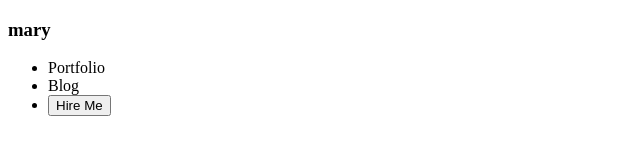
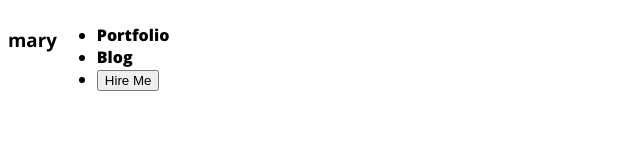
Before and after one commit to AsadullaKhatami/Developer-Portfolio, a plain HTML site: page index.html in a window 1280 px wide. Shown: the whole page, without its empty margins (0-640 px from the left). Drawn offline with nearby package versions, Linux system fonts and the light colour scheme.

Commit message:
added font open sans

```diff
--- a/index.html
+++ b/index.html
@@ -4,6 +4,10 @@
     <meta charset="UTF-8">
     <meta name="viewport" content="width=device-width, initial-scale=1.0">
     <title>Developer Portfolio</title>
+    <link rel="preconnect" href="https://fonts.googleapis.com">
+    <link rel="preconnect" href="https://fonts.gstatic.com" crossorigin>
+    <link href="https://fonts.googleapis.com/css2?family=Open+Sans:ital,wght@0,300..800;1,300..800&display=swap" rel="stylesheet">
+    <link rel="stylesheet" href="styles/portfolio.css">
 </head>
 <body>
     <header>
--- a/styles/portfolio.css
+++ b/styles/portfolio.css
@@ -0,0 +1,17 @@
+/* common css */
+
+/* font styles */
+
+body {
+  font-family: "Open Sans", serif;
+  font-optical-sizing: auto;
+  font-weight: 800;
+  font-style: normal;
+  font-variation-settings:
+    "wdth" 100;
+}
+
+/* navigation style */
+nav{
+    display: flex;
+}
```
